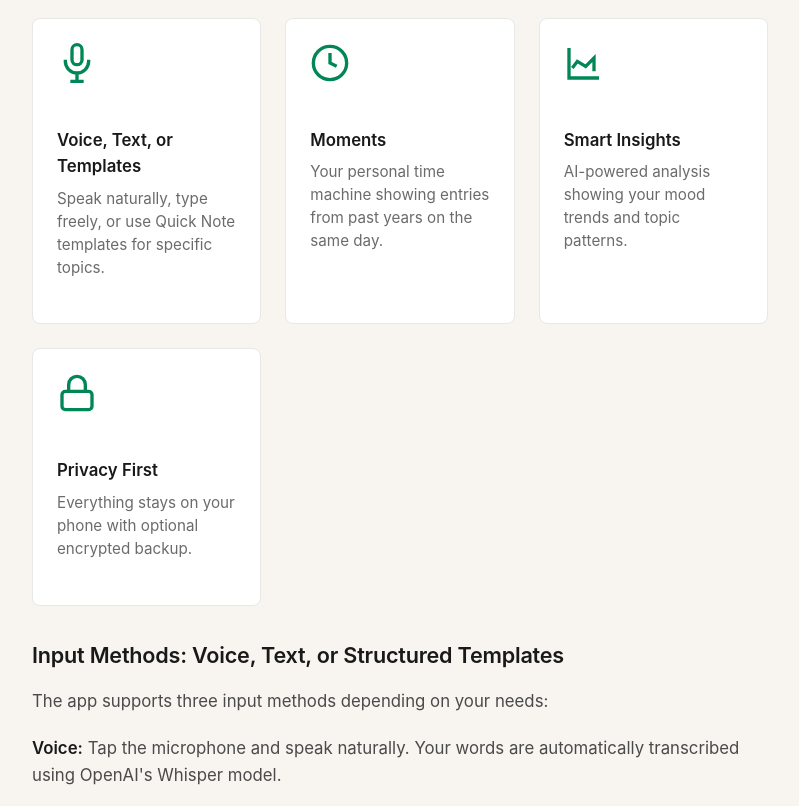
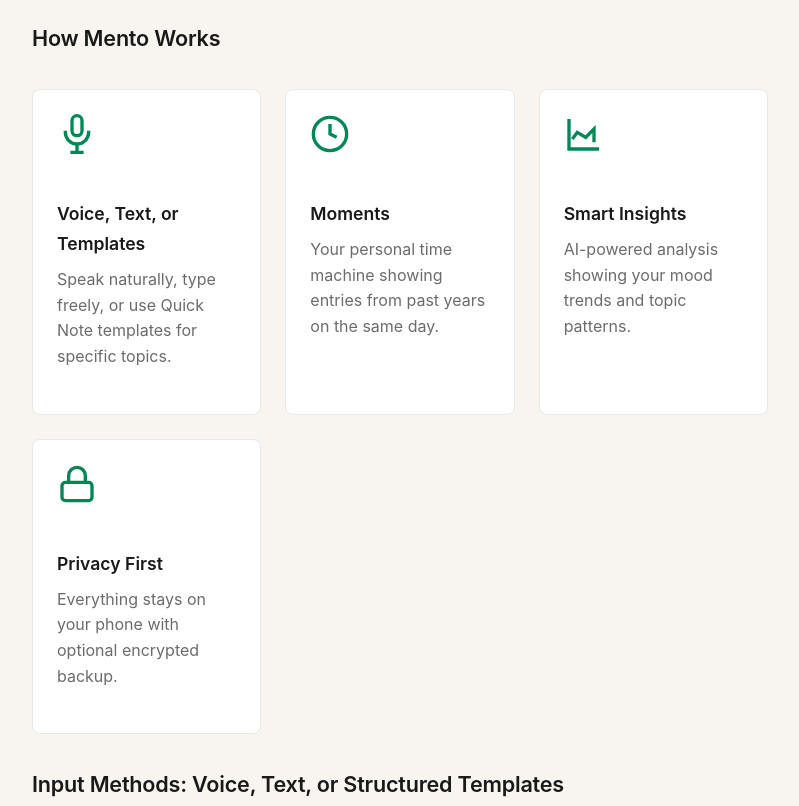
Before and after one commit to swaza-dev/mento-site, a website: page public/blog/index.html in a window 1280 px wide. Shown: the part 960-1766 px from the top of the page, without its empty margins (240-1039 px from the left). Drawn offline with Linux system fonts and the light colour scheme.

Commit message:
feat: increase font sizes on blog page for better readability
- Increase body base font size from 16px to 18px
- Increase article content from 1.05rem to 1.15rem
- Increase line-height from 1.6 to 1.7 for article text
- Increase feature item text from 0.95rem to 1rem
- Increase subscribe section text from 1rem to 1.1rem
- Overall more comfortable reading experience

```diff
--- a/public/blog/index.html
+++ b/public/blog/index.html
@@ -30,10 +30,10 @@
 
         body {
             font-family: 'ABC Diatype', -apple-system, BlinkMacSystemFont, 'Segoe UI', 'Inter', 'Helvetica Neue', sans-serif;
-            line-height: 1.5;
+            line-height: 1.6;
             color: var(--gray-800);
             background: #f8f5f0;
-            font-size: 16px;
+            font-size: 18px;
         }
 
         @import url('https://fonts.googleapis.com/css2?family=Inter:wght@400;500;600;700&display=swap');
@@ -252,15 +252,15 @@
 
         .article-excerpt {
             color: var(--gray-700);
-            font-size: 1.05rem;
-            line-height: 1.6;
+            font-size: 1.15rem;
+            line-height: 1.7;
             margin-bottom: 1.5rem;
         }
 
         .article-content {
             color: var(--gray-700);
-            font-size: 1.05rem;
-            line-height: 1.6;
+            font-size: 1.15rem;
+            line-height: 1.7;
         }
 
         .article-content h3 {
@@ -402,16 +402,16 @@
         }
 
         .feature-item h4 {
-            font-size: 1.05rem;
+            font-size: 1.1rem;
             font-weight: 600;
             color: var(--gray-900);
             margin-bottom: 0.5rem;
         }
 
         .feature-item p {
-            font-size: 0.95rem;
+            font-size: 1rem;
             color: var(--gray-600);
-            line-height: 1.5;
+            line-height: 1.6;
         }
 
         /* Subscribe Section - Minimal */
@@ -433,7 +433,7 @@
         }
 
         .subscribe-section p {
-            font-size: 1rem;
+            font-size: 1.1rem;
             color: var(--gray-600);
             margin-bottom: 2rem;
         }
```
